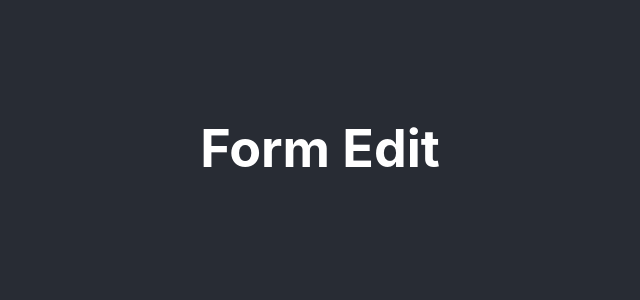
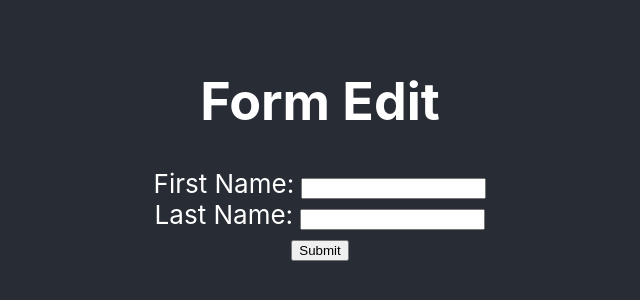
Before and after one commit to CUNY-2X-TTP-2020/react-form-edit, a React (Create React App) app: page / in a window 1280 px wide. Shown: the part 252-552 px from the top of the page, without its empty margins (320-960 px from the left). Built offline with nearby package versions, Linux system fonts and the light colour scheme.

Commit message:
Add simple form for first and last name

```diff
--- a/src/App.js
+++ b/src/App.js
@@ -1,5 +1,7 @@
 import React from 'react';
 import './App.css';
+
+import NameForm from './components/NameForm';
 
 function App()
 {
@@ -7,6 +9,7 @@
         <div className="App">
             <header className="App-header">
                 <h1>Form Edit</h1>
+                <NameForm />
             </header>
         </div>
     );
--- a/src/components/NameForm.js
+++ b/src/components/NameForm.js
@@ -10,7 +10,19 @@
 
     render()
     {
-
+        return (
+            <>
+                <form>
+                    <label for="fname">First Name: </label>
+                    <input type="text" id="fname" />
+                    <br/>
+                    <label for="lname">Last Name: </label>
+                    <input type="text" id="lname" />
+                    <br/>
+                    <input type="submit" value="Submit" />
+                </form>
+            </>
+        );
     }
 }
 
```
